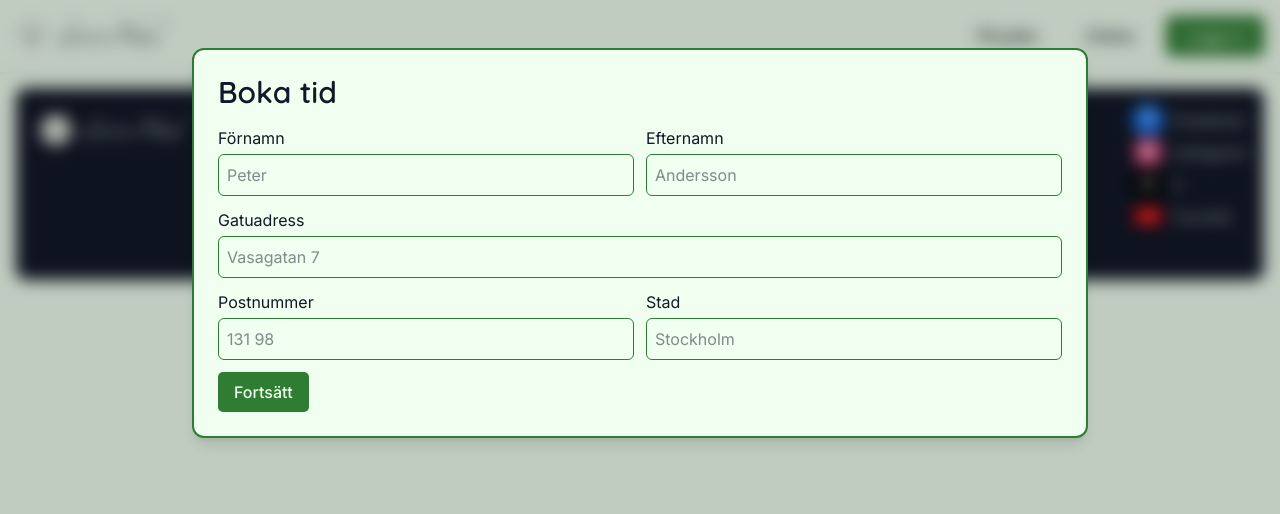
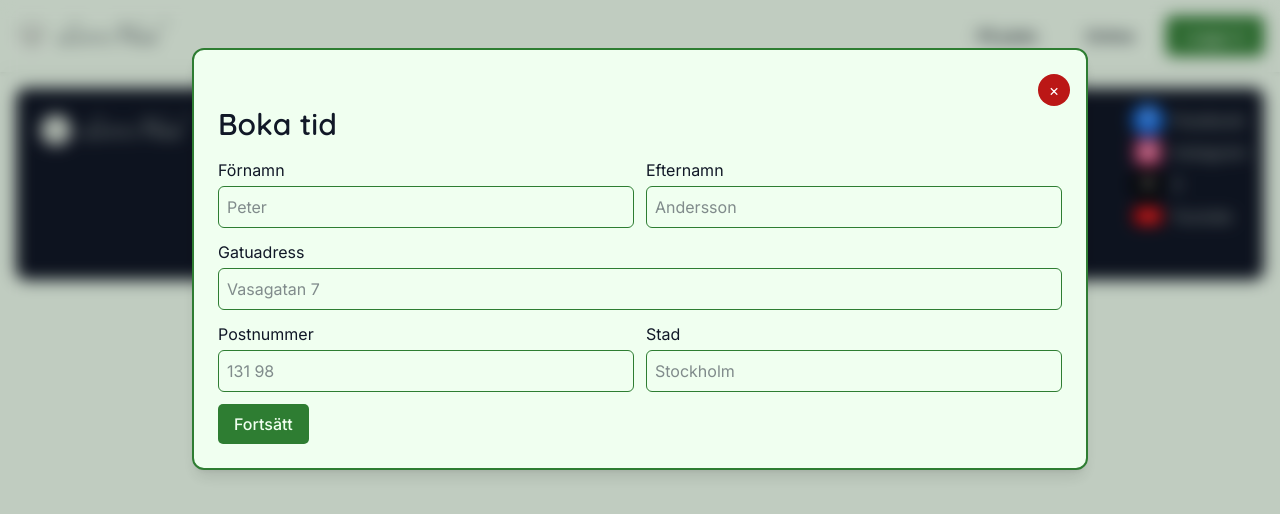
Before and after one commit to Zipelas/letitheal, a Next.js app: page /bookings in a window 1280 px wide. Shown: the top 514 px of the page. Built offline with nearby package versions, Linux system fonts and the light colour scheme; no server answers.

Commit message:
add use client.  imported useRouter. Added close button

```diff
--- a/app/bookings/page.tsx
+++ b/app/bookings/page.tsx
@@ -1,7 +1,21 @@
+"use client";
+
+import { useRouter } from 'next/navigation';
+
 export default function BookingsPage() {
+  const router = useRouter();
   return (
     <div className='fixed inset-0 z-30 flex items-start justify-center backdrop-blur-sm bg-black/20 overflow-y-auto p-4'>
       <section className='relative border-2 border-[#2e7d32] rounded-xl w-full sm:max-w-md lg:w-[70vw] lg:max-w-none mx-auto p-6 text-inter-sans-serif bg-(--background) shadow-lg my-8 max-h-[90vh] overflow-y-auto'>
+        <div className='sticky top-0 z-10 -mt-2 -mr-2 mb-2 flex justify-end bg-transparent'>
+          <button
+            aria-label='Stäng'
+            title='Stäng'
+            onClick={() => router.back()}
+            className='h-8 w-8 rounded-full bg-[#BB1716] text-white flex items-center justify-center leading-none hover:bg-[#980e0e] focus:outline-none focus:ring-2 focus:ring-red-500'>
+            ×
+          </button>
+        </div>
         <h1 className='text-quicksand-sans-serif text-2xl sm:text-3xl font-semibold mb-4'>
           Boka tid
         </h1>
```
